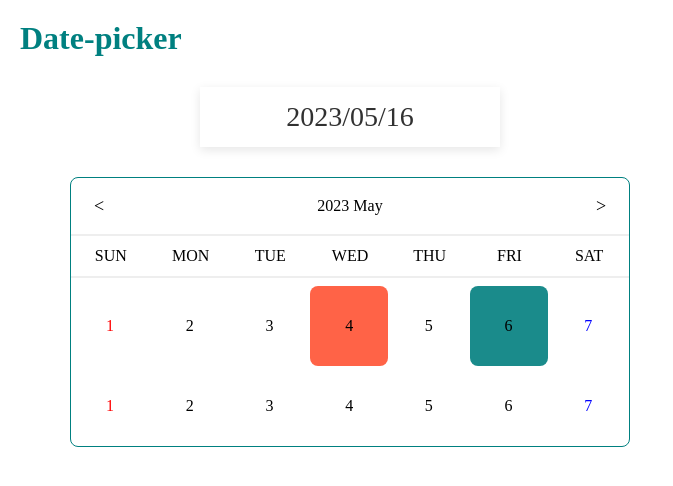
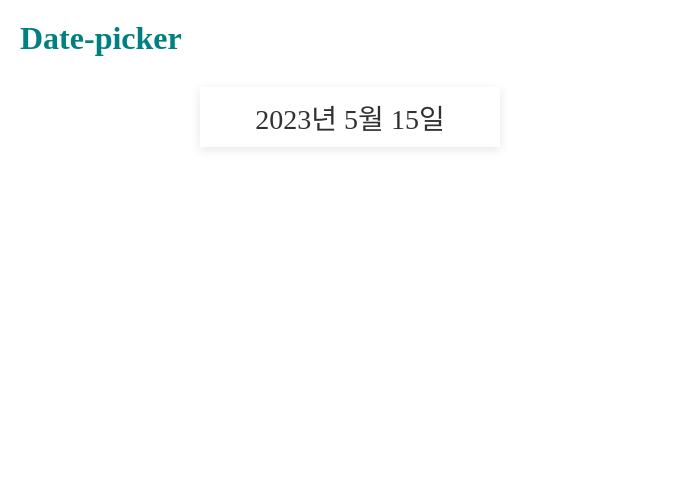
Before and after one commit to J-SoYoung/Collection-JavaScript-toyProjects, a React (Create React App) app in the folder date-picker-react/: page / in a window 1280 px wide. Shown: the top 486 px of the page, without its empty margins (0-673 px from the left). Built offline with nearby package versions, Linux system fonts and the light colour scheme; a web font is replaced by a local one.

Commit message:
[ ADD ] 동적으로 date를 생성하고, grid style에 맞춰 월의 1일 표시하라

```diff
--- a/date-picker-react/src/App.css
+++ b/date-picker-react/src/App.css
@@ -20,12 +20,12 @@
 h1 {
   color: teal;
 }
-.date-picker {
+.datePicker {
   width: 560px;
   margin: 0 auto;
 }
 
-.date-box {
+.dateBox {
   margin: 30px auto;
   display: flex;
   height: 60px;
@@ -39,7 +39,7 @@ h1 {
   font-size: 28px;
   cursor: pointer;
 }
-.date-input:hover {
+.dateBox:hover {
   background-color: #f3f3f3;
 }
 
@@ -114,7 +114,7 @@ h1 {
 }
 
 /* js로 동적으로 구현할 예정 */
-.calendar .dates .date:nth-child(7n + 0) {
+/* .calendar .dates .date:nth-child(7n + 0) {
   color: blue;
 }
 .calendar .dates .date:nth-child(7n + 1) {
@@ -122,4 +122,4 @@ h1 {
 }
 .calendar .dates .date:first-child {
   grid-column-start: 1;
-}
+} */
--- a/date-picker-react/src/App.js
+++ b/date-picker-react/src/App.js
@@ -1,11 +1,63 @@
+import { useRef, useState } from "react";
 import "./App.css";
 
 function App() {
+  const [showCalendar, setShowCalendar] = useState(false);
+  const calendarDatesRef = useRef(null);
+  // new Date()의 년,월,일을 curDate에 저장해서 사용할거다.
+  const data = new Date();
+  const [curDate, setCurDate] = useState({
+    year: data.getFullYear(),
+    month: data.getMonth(),
+    date: data.getDate(),
+  });
+
+  const gridColumnStart = new Date(curDate.year, curDate.month, 1).getDay() + 1;
+  const firstGridDateStyle = { gridColumnStart: gridColumnStart };
+  // const saturdayStyle = () => {
+  //   const calendarDatesEl = calendarDatesRef.current;
+  //   console.log(calendarDatesEl);
+  //   const saturdayEls = calendarDatesEl?.querySelectorAll(
+  //     `.date:nth-child(7n+${7 - new Date().getDay()})`
+  //   );
+
+  //   for (let i = 0; i < saturdayEls?.length; i++) {
+  //     saturdayEls[i].style.color = "blue";
+  //   }
+  // };
+
+  // const sundayStyle = () => {};
+
+  const numberDate = new Date(curDate.year, curDate.month + 1, 0).getDate();
+  const dateTag = [];
+  for (let i = 1; i <= numberDate; i++) {
+    i === 1
+      ? dateTag.push(
+          <p key={1} className="date" style={firstGridDateStyle}>
+            {1}
+          </p>
+        )
+      : dateTag.push(
+          <p key={i} className="date">
+            {i}
+          </p>
+        );
+  }
+
   return (
     <div className="App">
       <h1>Date-picker</h1>
-      <div className="date-picker">
-        <div className="date-box">2023/05/16</div>
+      <div className="datePicker">
+        <div
+          className="dateBox"
+          onClick={() => {
+            setShowCalendar(!showCalendar);
+            // saturdayStyle();
+          }}
+        >
+          {`${curDate.year}년 ${curDate.month + 1}월 ${curDate.date}일`}
+        </div>
+        {showCalendar && (
           <div className="calendar">
             <div className="month">
               <button className="prev">&#60;</button>
@@ -21,23 +73,11 @@ function App() {
               <p className="day">FRI</p>
               <p className="day">SAT</p>
             </div>
-          <div className="dates">
-            <p className="date">1</p>
-            <p className="date">2</p>
-            <p className="date">3</p>
-            <p className="date today">4</p>
-            <p className="date">5</p>
-            <p className="date selected">6</p>
-            <p className="date">7</p>
-            <p className="date">1</p>
-            <p className="date">2</p>
-            <p className="date">3</p>
-            <p className="date">4</p>
-            <p className="date">5</p>
-            <p className="date">6</p>
-            <p className="date">7</p>
+            <div className="dates" ref={calendarDatesRef}>
+              {dateTag}
             </div>
           </div>
+        )}
       </div>
     </div>
   );
--- a/date-picker-react/src/index.js
+++ b/date-picker-react/src/index.js
@@ -1,10 +1,10 @@
-import React from 'react';
-import ReactDOM from 'react-dom/client';
-import App from './App';
+import React from "react";
+import ReactDOM from "react-dom/client";
+import App from "./App";
 
-const root = ReactDOM.createRoot(document.getElementById('root'));
+const root = ReactDOM.createRoot(document.getElementById("root"));
 root.render(
-  <React.StrictMode>
-    <App />
-  </React.StrictMode>
+  // <React.StrictMode>
+  <App />
+  // </React.StrictMode>
 );
```
Lines whose indentation alone changed are shown as unchanged.
